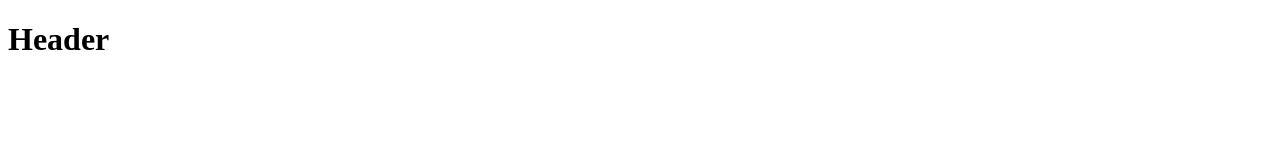
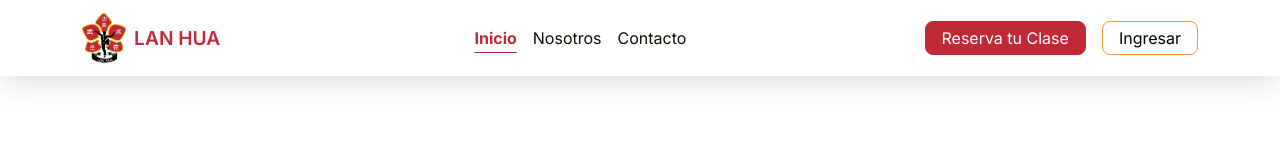
Before and after one commit to Michaelec19/reserve-one-5, a website: page src/shared/components/Header/Header.html in a window 1280 px wide. Drawn offline with nearby package versions, Linux system fonts and the light colour scheme.

Commit message:
add header component

```diff
--- a/src/features/landing/landing.css
+++ b/src/features/landing/landing.css
@@ -1,8 +1,3 @@
-.header {
-  background-color: var(--background-color);
-  padding: var(--spacing-md) 0px;
-}
-
 .hero {
   background-color: var(--primary-color);
   height: 90vh;
--- a/src/shared/components/Header/Header.css
+++ b/src/shared/components/Header/Header.css
@@ -0,0 +1,62 @@
+.header {
+  background: var(--background-color);
+  box-shadow: rgba(100, 100, 111, 0.2) 0px 7px 29px 0px;
+}
+
+.logo {
+  height: 50px;
+}
+
+.brand-name {
+  color: var(--primary-color);
+  font-size: 1.2rem;
+}
+
+.nav-link {
+  color: var(--text-color);
+  text-decoration: none;
+  transition: color 0.3s ease;
+}
+
+.nav-link.active {
+  color: var(--primary-color) !important;
+  font-weight: bold;
+  text-decoration: underline;
+  text-underline-offset: var(--spacing-sm);
+  transition: color 0.3s ease;
+}
+
+.nav-link:hover {
+  color: var(--primary-color);
+  cursor: pointer;
+}
+
+.btnBooking {
+  background: var(--primary-color);
+  border: 1px solid var(--primary-color);
+  border-radius: var(--radius-sm);
+  color: var(--background-color);
+  padding: var(--spacing-xs) var(--spacing-md);
+}
+
+.btnBooking:hover {
+  background: var(--background-color);
+  color: var(--primary-color);
+  border: 1px solid var(--primary-color);
+  box-shadow: 0 8px 24px rgba(191, 42, 55, 0.12);
+}
+
+.btnLogin {
+  border-radius: var(--radius-sm);
+  border: 1px solid var(--accent-color);
+  padding: var(--spacing-xs) var(--spacing-md);
+  background: var(--background-color);
+}
+
+.btnLogin:hover {
+  background: var(--accent-color);
+  color: var(--background-color);
+  border: 1px solid var(--accent-color);
+  box-shadow: rgba(100, 100, 111, 0.2) 0px 7px 29px 0px;
+  box-shadow: 0 8px 24px rgba(242, 190, 34, 0.12);
+}
--- a/src/shared/components/Header/Header.html
+++ b/src/shared/components/Header/Header.html
@@ -1,14 +1,78 @@
 <!DOCTYPE html>
-<html lang="en">
+<html lang="es">
 
 <head>
   <meta charset="UTF-8">
   <meta name="viewport" content="width=device-width, initial-scale=1.0">
-  <title>Document</title>
+  <title>Reserve One 5</title>
+  <link rel="preconnect" href="https://fonts.googleapis.com">
+  <link rel="preconnect" href="https://fonts.gstatic.com" crossorigin>
+  <link
+    href="https://fonts.googleapis.com/css2?family=Inter:ital,opsz,wght@0,14..32,100..900;1,14..32,100..900&display=swap"
+    rel="stylesheet">
+  <link href="https://cdn.jsdelivr.net/npm/bootstrap@5.3.8/dist/css/bootstrap.min.css" rel="stylesheet"
+    integrity="sha384-sRIl4kxILFvY47J16cr9ZwB07vP4J8+LH7qKQnuqkuIAvNWLzeN8tE5YBujZqJLB" crossorigin="anonymous">
+  <link rel="stylesheet" href="https://cdnjs.cloudflare.com/ajax/libs/font-awesome/7.3.0/css/all.min.css"
+    integrity="sha512-ApSLB1Pd3/bZN8fWB/RG9YhN/7bd9Hkf3AGaE2mPfebjrxagjuBtx2GcgdqIlJkUzwylBo61r9Xa9NmgBI0swA=="
+    crossorigin="anonymous" referrerpolicy="no-referrer" />
+  <link rel="stylesheet" href="../../../shared/css/reset.css">
+  <link rel="stylesheet" href="../../../shared/css/variables.css">
+  <link rel="stylesheet" href="Header.css">
 </head>
 
 <body>
-  <h1>Header</h1>
+  <header class="header sticky-top">
+    <div class="container">
+      <nav class="navbar navbar-expand-lg px-0">
+
+        <a class="navbar-brand d-flex align-items-center" href="#">
+          <img src="/src/assets/LogoSinFondo.png" class="logo">
+          <span class="ms-2 fw-semibold brand-name">
+            LAN HUA
+          </span>
+        </a>
+
+        <button class="navbar-toggler border-0 shadow-none" type="button" data-bs-toggle="collapse"
+          data-bs-target="#navbar">
+          <span class="navbar-toggler-icon"></span>
+        </button>
+
+        <div class="collapse navbar-collapse justify-content-between" id="navbar">
+          <ul class="navbar-nav mx-auto">
+            <li class="nav-item">
+              <a class="nav-link active">Inicio</a>
+            </li>
+            <li class="nav-item">
+              <a class="nav-link">Nosotros</a>
+            </li>
+            <li class="nav-item">
+              <a class="nav-link">Contacto</a>
+            </li>
+          </ul>
+
+          <div class="d-flex flex-column flex-lg-row gap-3">
+            <a href="#">
+              <button class="btnBooking">
+                Reserva tu Clase
+              </button>
+            </a>
+
+            <a href="#">
+              <button class="btnLogin">
+                Ingresar
+              </button>
+            </a>
+          </div>
+        </div>
+
+      </nav>
+    </div>
+  </header>
+
+  <script src="https://cdn.jsdelivr.net/npm/bootstrap@5.3.8/dist/js/bootstrap.bundle.min.js"
+    integrity="sha384-FKyoEForCGlyvwx9Hj09JcYn3nv7wiPVlz7YYwJrWVcXK/BmnVDxM+D2scQbITxI"
+    crossorigin="anonymous"></script>
+  <script src="features/landing/landing.js" type="module"></script>
 </body>
 
 </html>
```
Also changed, not shown: src/index.html (+45 -6 lines), src/shared/components/Header/Header.js (deleted).
